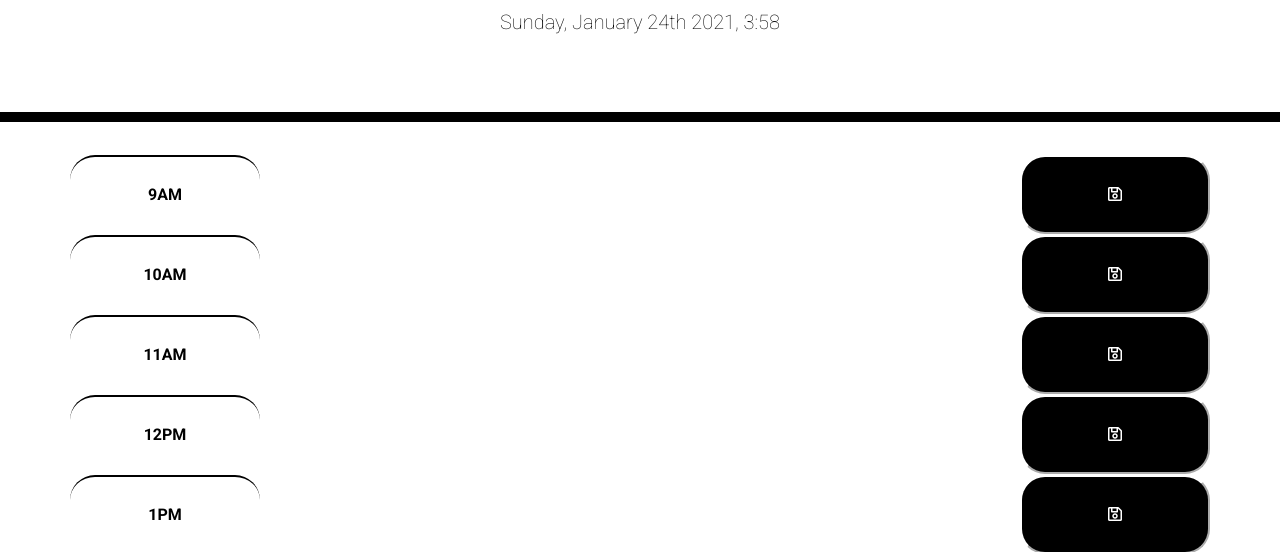
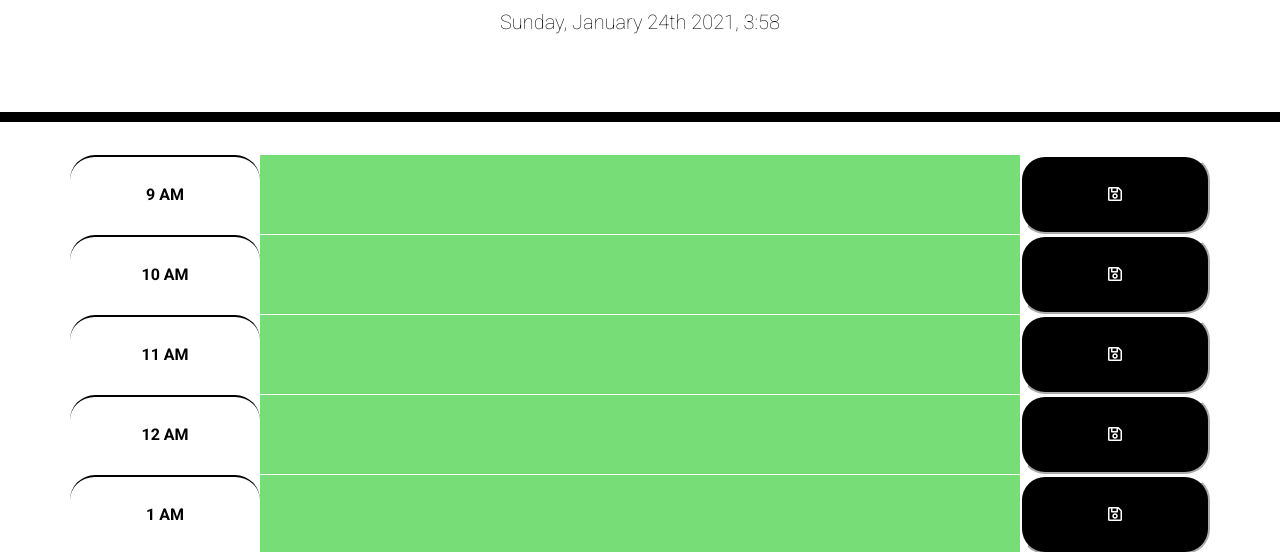
Before and after one commit to guie01/Whiteboard-Daily-Planner-App, a plain HTML site: page index.html in a window 1280 px wide. Shown: the part 182-734 px from the top of the page. Drawn offline with nearby package versions, Linux system fonts and the light colour scheme.

Commit message:
added logic for time and css change

```diff
--- a/Assets/script.js
+++ b/Assets/script.js
@@ -1,16 +1,24 @@
 // --- Generate new times blocks ---- //
 let timeBlockCollection = []
-
-
-let timesArr= ["9AM","10AM", "11AM", "12PM", "1PM", "2PM", "3PM", "4PM", "5PM"];
+let timesArr= ["9","10", "11", "12", "1", "2", "3", "4", "5"];
 
 for (let i=1; i<timesArr.length; i++){
     let newTimeBlockEL= $("#9AM").clone();
     newTimeBlockEL.attr("id", timesArr[i]);
     newTimeBlockEL.children(".row").attr("style", "white-space: pre-Wrap");
-    newTimeBlockEL.children(".row").children(".hour").text(timesArr[i]);
+    newTimeBlockEL.children(".row").children(".hour").text(timesArr[i] + " AM");
     newTimeBlockEL.children(".row").children(".saveBtn").attr("data-hour", timesArr[i]);
     newTimeBlockEL.appendTo(".container");
+
+    var currentTime = moment().format("hh");
+
+    if(timesArr[i] > currentTime){
+      $(".description").attr("style", "background-color: #77dd77");
+    } else if (currentTime == timesArr[i]){
+        $(".description").attr("style", "background-color: #fc665e");
+    } else if(currentTime < timesArr[i]){
+        $(".description").attr("style", "background-color: #ff6961");
+    }
 }
 
 
--- a/index.html
+++ b/index.html
@@ -33,7 +33,7 @@
     <div class="container">
       <form class="time-block" id="9AM">
         <div class="row">
-          <p class="hour col-2">9AM</p>
+          <p class="hour col-2">9 AM</p>
           <textarea class="col-8 description" id="inlineFormInput"></textarea>
           <button type="submit" data-event="none" class="col-2 saveBtn" data-hour="9AM"><i class="far fa-save"></i></button>
         </div>
@@ -45,9 +45,18 @@
     <script src="https://cdnjs.cloudflare.com/ajax/libs/moment.js/2.24.0/moment.min.js"></script>
     <script src="Assets/script.js"></script>
 
+<!-- Time showing at top of the page -->
     <script>
       $("#currentDay").html(moment().format("dddd, MMMM Do YYYY, h:mm"));
       console.log(moment().format("dddd, MMMM Do YYYY, h:mm"));
     </script>
+
+<!-- Time color change -->
+    <script>
+      var currentTime = moment().format("hh")
+      if(currentTime == timesArr[i]){
+        $(".time-block").attr("style", "background-color: #58ce7b");
+      }
+    </script>
   </body>
 </html>
```
